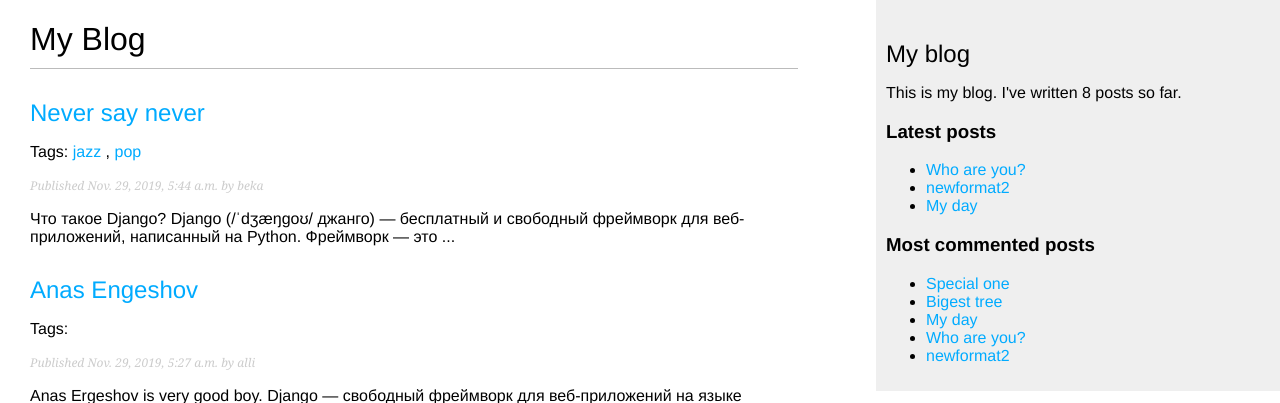
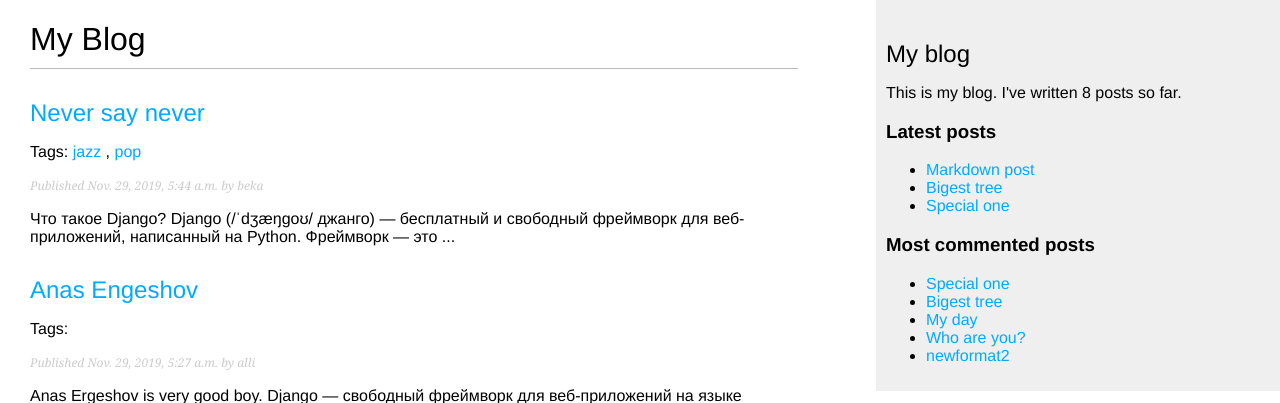
Before and after one commit to AlliKalykov/theblog, a Django app: page /blog/?page=2 in a window 1280 px wide. Shown: the top 403 px of the page. Run offline with Django 3.2, Linux system fonts and the light colour scheme; data comes from the database, SQL or seed files in the repository; both versions use the stored data as it was after the commit; parts of the project's set-up code (start-up, migrations or seed data) failed here and were passed over.

Commit message:
создание собственных стилей - markdown

```diff
--- a/mysite/blog/templates/blog/post/list.html
+++ b/mysite/blog/templates/blog/post/list.html
@@ -1,7 +1,13 @@
 {% extends "blog/base.html" %}
+{% load blog_tags %}
+
 {% block title %}My Blog{% endblock %}
+
 {% block content %}
     <h1>My Blog</h1>
+    {% if tag %}
+        <h2>Post tagger with "{{ tag.name}}"</h2>
+    {% endif %}
     {% for post in posts %}
         <h2>
             <a href="{{ post.get_absolute_url }}">{{ post.title }}</a>
@@ -14,11 +20,8 @@
             {% endfor %}
         </p>
         <p class="date">Published {{ post.publish }} by {{ post.author }}</p>
-        {{ post.body|truncatewords:30|linebreaks }}
+        {{ post.body|markdown|truncatewords_html:30 }}
     {% endfor %}
 
     {% include "pagination.html" with page=posts %}
-    {% if tag %}
-        <h2>Post tagger with "{{ tag.name}}"</h2>
-    {% endif %}
 {% endblock %}
--- a/mysite/blog/templatetags/blog_tags.py
+++ b/mysite/blog/templatetags/blog_tags.py
@@ -1,6 +1,8 @@
 from django import template
 from ..models import Post
 from django.db.models import Count
+from django.utils.safestring import mark_safe
+import markdown
 
 register = template.Library()
 
@@ -12,10 +14,17 @@ def total_posts():
 
 @register.inclusion_tag("blog/post/latest_posts.html")
 def show_latest_posts(count=5):
-    latest_posts = Post.published.order_by("publish")[:count]
+    latest_posts = Post.published.order_by("-publish")[:count]
     return {"latest_posts": latest_posts}
 
 
 @register.simple_tag
 def get_most_commented_posts(count=5):
-    return Post.published.annotate(total_comments=Count('comments')).order_by('-total_comments')[:count]
+    return Post.published.annotate(total_comments=Count("comments")).order_by(
+        "-total_comments"
+    )[:count]
+
+
+@register.filter(name="markdown")
+def markdown_format(text):
+    return mark_safe(markdown.markdown(text))
--- a/mysite/blog/views.py
+++ b/mysite/blog/views.py
@@ -18,9 +18,11 @@ class PostListView(ListView):
 def post_list(request, tag_slug=None):
     object_list = Post.published.all()
     tag = None
+
     if tag_slug:
         tag = get_object_or_404(Tag, slug=tag_slug)
         object_list = object_list.filter(tags__in=[tag])
+
     paginator = Paginator(object_list, 3)  # По 3 статьи на каждой странице.
     page = request.GET.get("page")
     try:
@@ -77,9 +79,11 @@ def post_detail(request, year, month, day, post):
     # Список активных комментариев для этой статьи.
     comments = post.comments.filter(active=True)
     new_comment = None
+
     if request.method == "POST":
         # Пользователь отправил комментарий.
         comment_form = CommentForm(data=request.POST)
+
         if comment_form.is_valid():
             # Создаем комментарий, но пока не сохраняем в базе данных.
             new_comment = comment_form.save(commit=False)
```
Also changed, not shown: mysite/blog/templates/blog/post/detail.html (+4 -3 lines), mysite/db.sqlite3.
